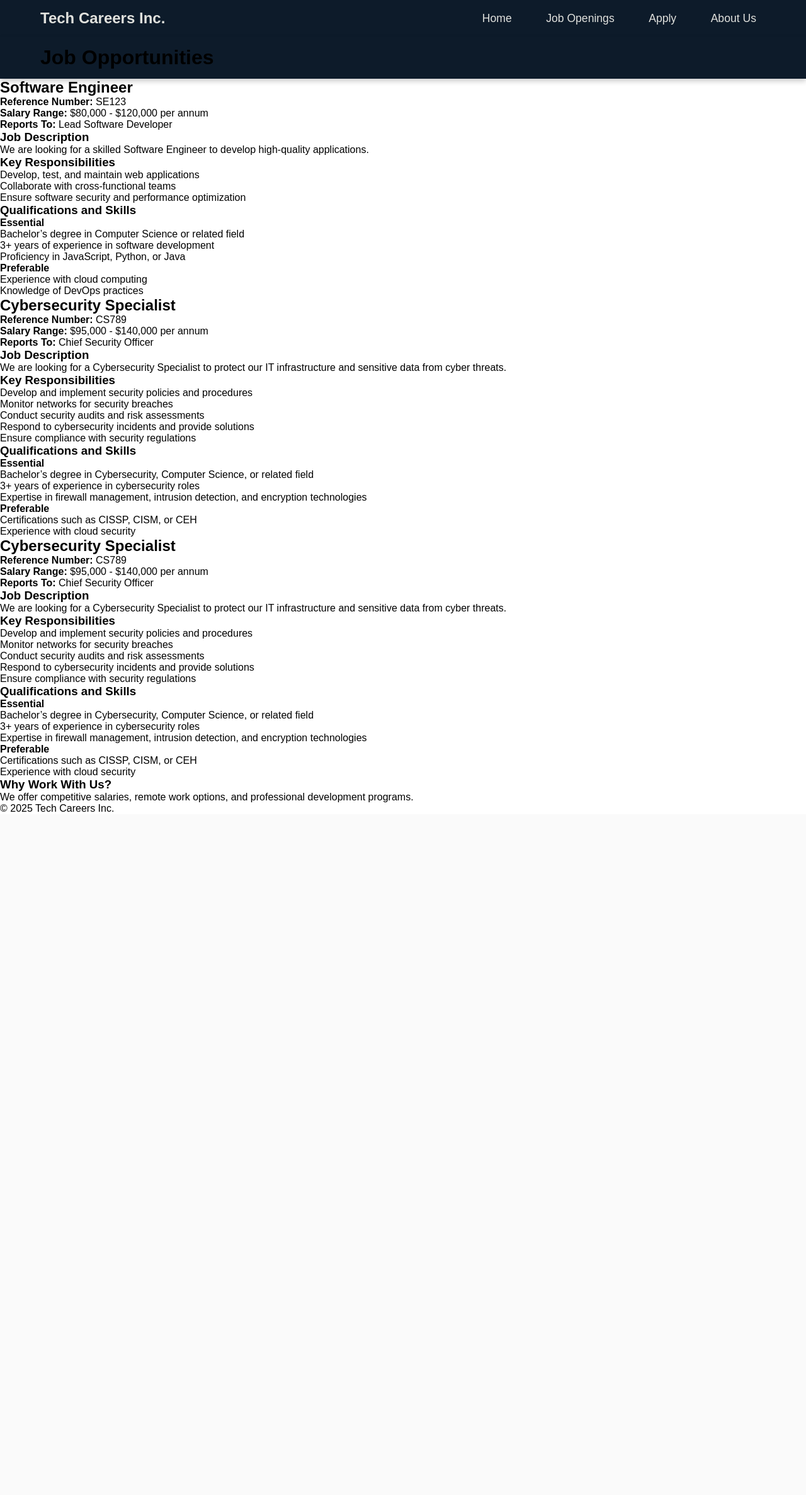
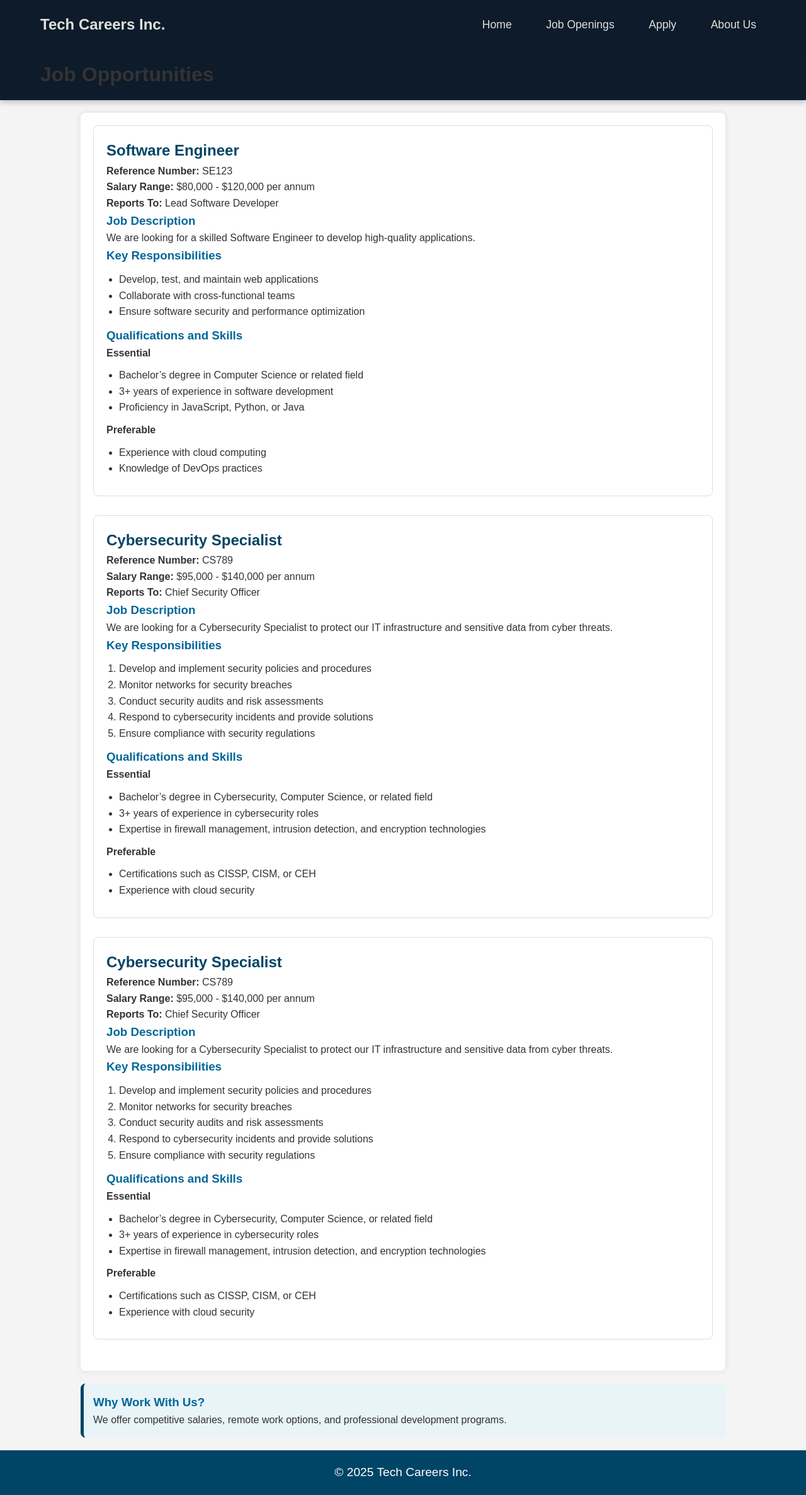
Before and after one commit to Shriyans007/Web-Tech-Project, a PHP site: page /jobs.html in a window 1280 px wide. Shown: the whole page at 63% size. Before the commit the page ends 1289 px from the top, so only its background shows below. Run offline with PHP 8.4, Linux system fonts and the light colour scheme.

Commit message:
Jobs page css added

```diff
--- a/styles.css
+++ b/styles.css
@@ -68,3 +68,66 @@ nav {
         margin: 5px 0;
     }
 }
+
+
+/* Jobs page*/
+body {
+    font-family: Arial, sans-serif;
+    line-height: 1.6;
+    margin: 0;
+    padding: 0;
+    background-color: #f4f4f4;
+    color: #333;
+}
+
+footer {
+    background: #004466;
+    color: white;
+    text-align: center;
+    padding: 20px 0;
+    font-size: 1.2em;
+}
+
+main {
+    width: 80%;
+    margin: 20px auto;
+    padding: 20px;
+    background: white;
+    border-radius: 8px;
+    box-shadow: 0 0 10px rgba(0, 0, 0, 0.1);
+}
+
+section {
+    margin-bottom: 30px;
+    padding: 20px;
+    border: 1px solid #ddd;
+    border-radius: 8px;
+    background: #ffffff;
+}
+
+h2 {
+    color: #004466;
+}
+
+h3 {
+    color: #006699;
+}
+
+ul,
+ol {
+    margin: 10px 0;
+    padding-left: 20px;
+}
+
+aside {
+    width: 80%;
+    margin: 20px auto;
+    padding: 15px;
+    background: #e8f4f8;
+    border-left: 5px solid #004466;
+    border-radius: 8px;
+}
+
+footer {
+    margin-top: 20px;
+}
```
